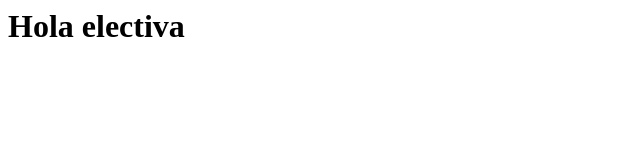
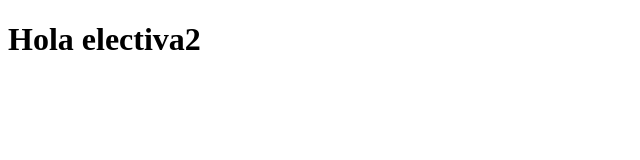
Before and after one commit to xManuel4/PrimerParcial-Electiva2, a plain HTML site: page index.html in a window 1280 px wide. Shown: the whole page, without its empty margins (0-640 px from the left). Drawn offline with Linux system fonts and the light colour scheme.

Commit message:
html editado

```diff
--- a/index.html
+++ b/index.html
@@ -1 +1,11 @@
-<h1>Hola electiva</h1>
+<!DOCTYPE html>
+<html lang="en">
+  <head>
+    <meta charset="UTF-8" />
+    <meta name="viewport" content="width=device-width, initial-scale=1.0" />
+    <title>Document</title>
+  </head>
+  <body>
+    <h1>Hola electiva2</h1>
+  </body>
+</html>
```
